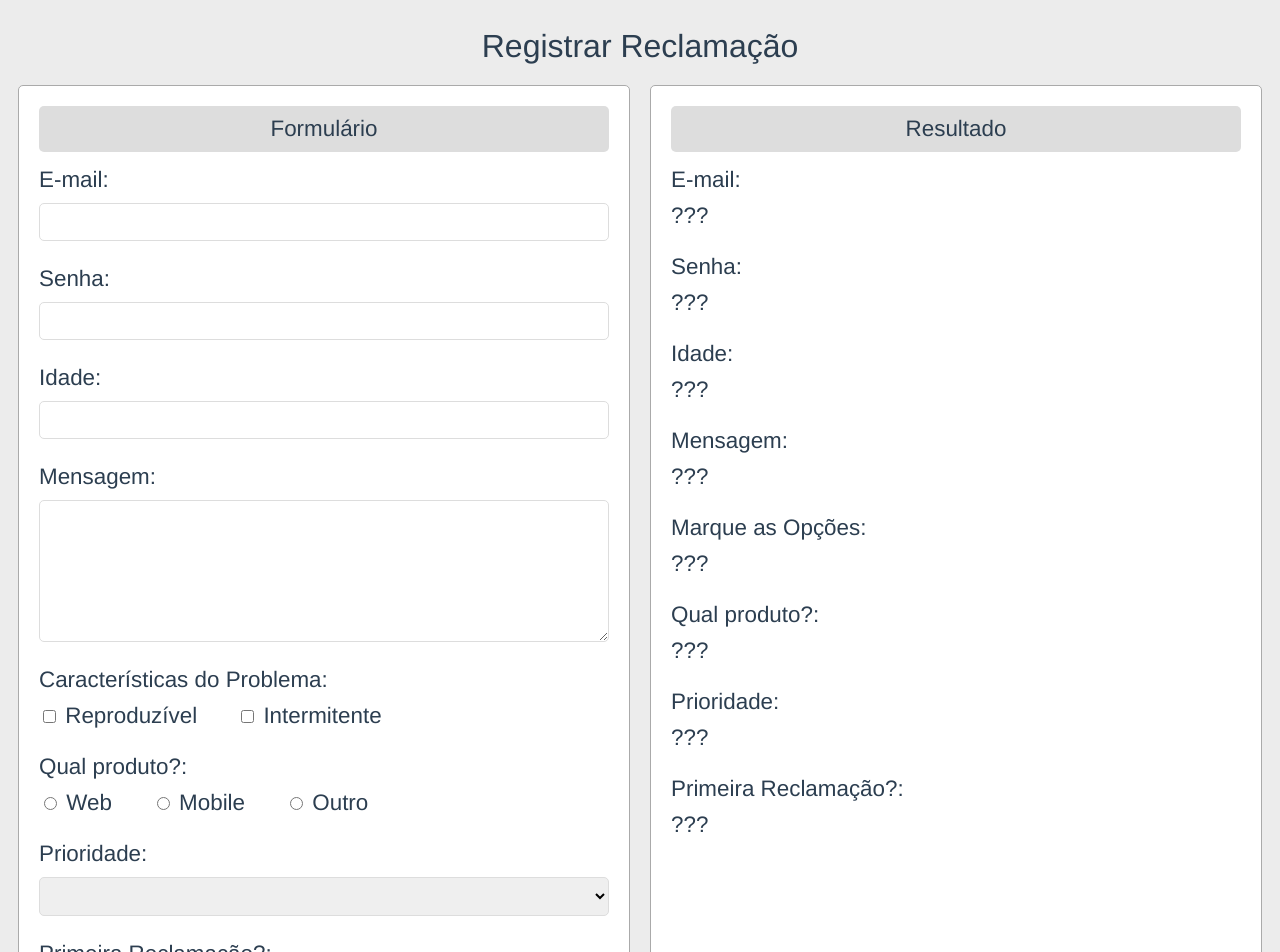
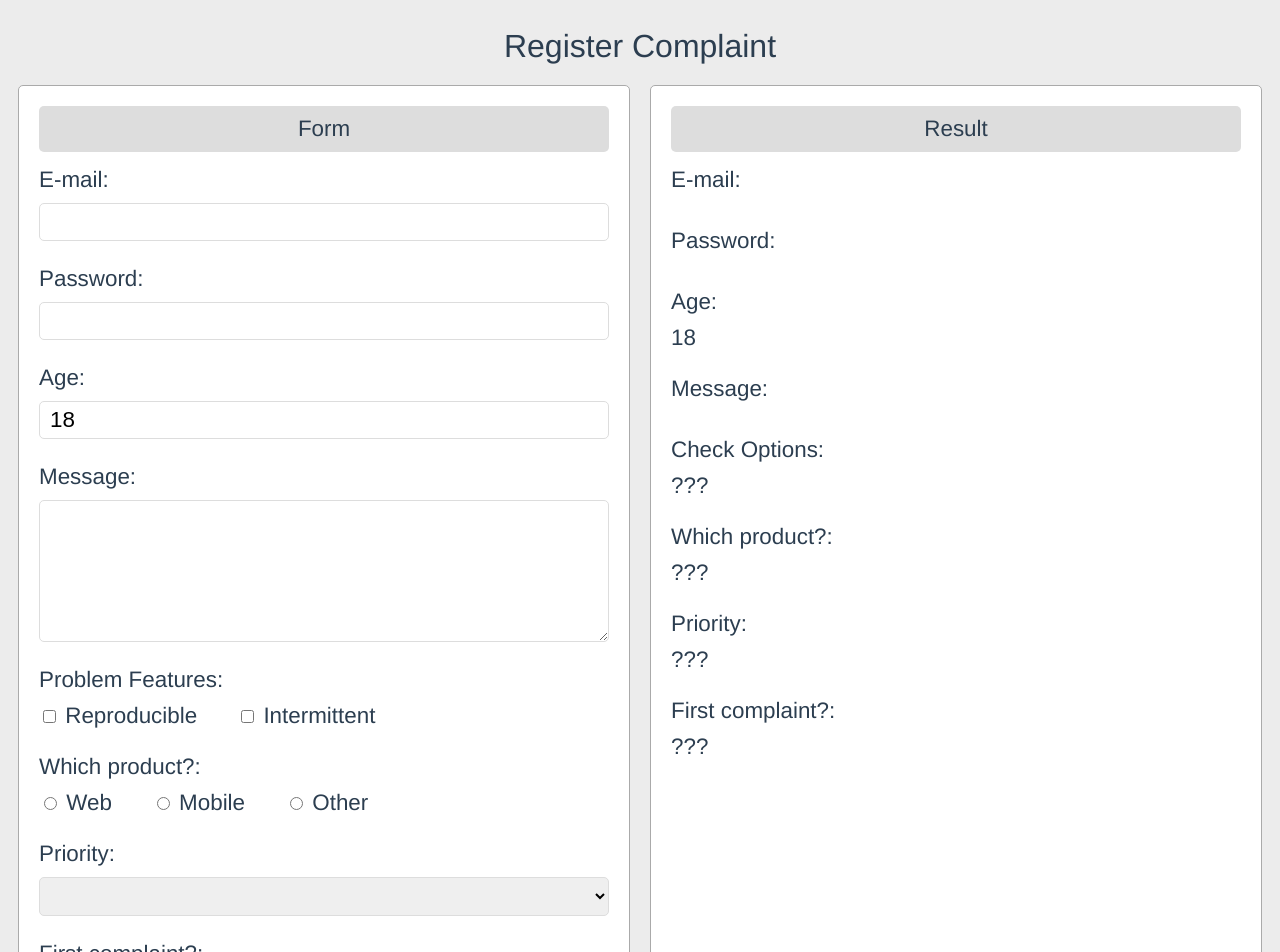
Before and after one commit to ecpieritz/complaint-form, a Vue app: page / in a window 1280 px wide. Shown: the top 952 px of the page. Built offline with nearby package versions, Linux system fonts and the light colour scheme.

Commit message:
Grouping Data and Pre-populating Inputs

```diff
--- a/src/App.vue
+++ b/src/App.vue
@@ -1,65 +1,65 @@
 <template>
 	<div id="app">
-		<h1>Registrar Reclamação</h1>
+		<h1>Register Complaint</h1>
 		<div class="conteudo">
 			<form class="painel">
-				<div class="cabecalho">Formulário</div>
+				<div class="cabecalho">Form</div>
 				<Rotulo nome="E-mail">
-					<input type="text">
+					<input type="text" v-model="user.email">
 				</Rotulo>
-				<Rotulo nome="Senha">
-					<input type="password">
+				<Rotulo nome="Password">
+					<input type="password" v-model="user.password">
 				</Rotulo>
-				<Rotulo nome="Idade">
-					<input type="number">
+				<Rotulo nome="Age">
+					<input type="number" v-model="user.age" min="18" max="115">
 				</Rotulo>
-				<Rotulo nome="Mensagem">
-					<textarea name="" cols="30" rows="5"></textarea>
+				<Rotulo nome="Message">
+					<textarea name="" cols="30" rows="5" v-model="message"></textarea>
 				</Rotulo>
-				<Rotulo nome="Características do Problema">
-					<span class="mr-4"><input type="checkbox" value="reproduzivel"> Reproduzível</span>
-					<span><input type="checkbox" value="intermitente"> Intermitente</span>
+				<Rotulo nome="Problem Features">
+					<span class="mr-4"><input type="checkbox" value="reproduzivel"> Reproducible</span>
+					<span><input type="checkbox" value="intermitente"> Intermittent</span>
 				</Rotulo>
-				<Rotulo nome="Qual produto?">
+				<Rotulo nome="Which product?">
 					<span class="mr-4"><input type="radio"> Web</span>
 					<span class="mr-4"><input type="radio"> Mobile</span>
-					<span><input type="radio"> Outro</span>
+					<span><input type="radio"> Other</span>
 				</Rotulo>
-				<Rotulo nome="Prioridade">
+				<Rotulo nome="Priority">
 					<select name="" id="">
 						<option></option>
 					</select>
 				</Rotulo>
-				<Rotulo nome="Primeira Reclamação?">
+				<Rotulo nome="First complaint?">
 					<Escolha />
 				</Rotulo>
 				<hr>
-				<button>Enviar</button>
+				<button>Send</button>
 			</form>
 			<div class="painel">
-				<div class="cabecalho">Resultado</div>
+				<div class="cabecalho">Result</div>
 				<Rotulo nome="E-mail">
+					<span>{{user.email}}</span>
+				</Rotulo>
+				<Rotulo nome="Password">
+					<span>{{user.password}}</span>
+				</Rotulo>
+				<Rotulo nome="Age">
+					<span>{{user.age}}</span>
+				</Rotulo>
+				<Rotulo nome="Message">
+					<span>{{message}}</span>
+				</Rotulo>
+				<Rotulo nome="Check Options">
 					<span>???</span>
 				</Rotulo>
-				<Rotulo nome="Senha">
+				<Rotulo nome="Which product?">
 					<span>???</span>
 				</Rotulo>
-				<Rotulo nome="Idade">
+				<Rotulo nome="Priority">
 					<span>???</span>
 				</Rotulo>
-				<Rotulo nome="Mensagem">
-					<span>???</span>
-				</Rotulo>
-				<Rotulo nome="Marque as Opções">
-					<span>???</span>
-				</Rotulo>
-				<Rotulo nome="Qual produto?">
-					<span>???</span>
-				</Rotulo>
-				<Rotulo nome="Prioridade">
-					<span>???</span>
-				</Rotulo>
-				<Rotulo nome="Primeira Reclamação?">
+				<Rotulo nome="First complaint?">
 					<span>???</span>
 				</Rotulo>
 			</div>
@@ -73,7 +73,17 @@ import Escolha from './components/Escolha.vue'
 
 export default {
 	name: 'app',
-	components: { Rotulo, Escolha }
+	components: { Rotulo, Escolha },
+	data(){
+		return {
+			user: {
+				email: '',
+				password: '',
+				age: 18,
+			},
+			message: ''
+		}
+	}
 }
 </script>
 
```
